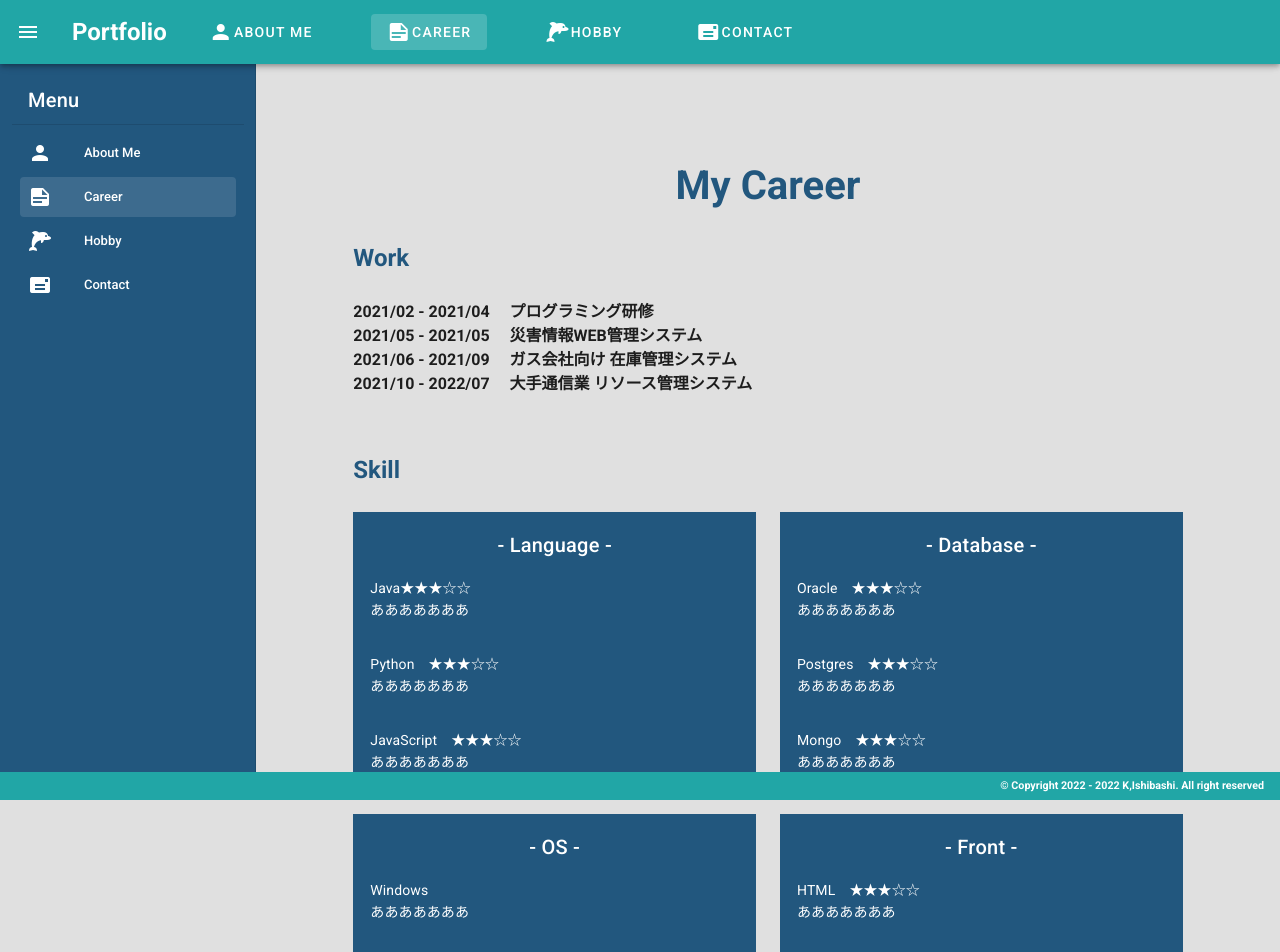
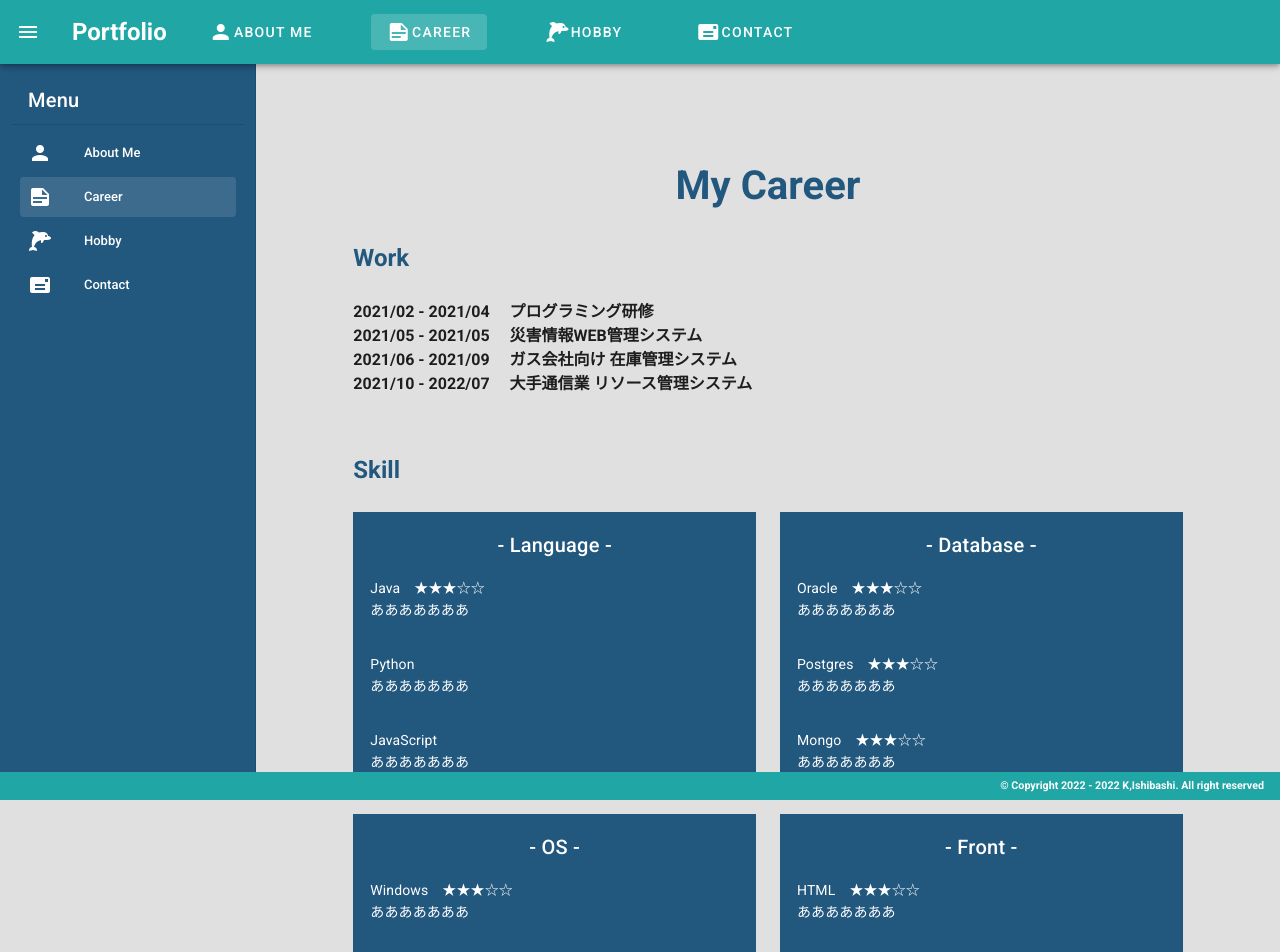
Before and after one commit to Ko-Ishibashi/portfolio, a Vue app: page /career in a window 1280 px wide. Shown: the top 952 px of the page. Built offline with nearby package versions, Linux system fonts and the light colour scheme.

Commit message:
github pages用に修正

```diff
--- a/src/views/Career.vue
+++ b/src/views/Career.vue
@@ -23,9 +23,9 @@
       <v-col cols="10" md="5" lg="5" xl="5">
         <v-card color="#22577E" outlined tile>
           <v-card-title class="white--text , justify-center">- Language -</v-card-title>
-              <v-card-text class="white--text">Java★★★☆☆<br>あああああああ</v-card-text>
-              <v-card-text class="white--text">Python&emsp;★★★☆☆<br>あああああああ</v-card-text>
-              <v-card-text class="white--text">JavaScript&emsp;★★★☆☆<br>あああああああ</v-card-text>
+              <v-card-text class="white--text">Java&emsp;★★★☆☆<br>あああああああ</v-card-text>
+              <v-card-text class="white--text">Python<br>あああああああ</v-card-text>
+              <v-card-text class="white--text">JavaScript<br>あああああああ</v-card-text>
         </v-card>
       </v-col>
       <v-col cols="10" md="5" lg="5" xl="5">
@@ -44,7 +44,7 @@
       <v-col cols="10" md="5" lg="5" xl="5">
         <v-card color="#22577E" class="fill-height" outlined tile>
           <v-card-title class="white--text , justify-center">- OS -</v-card-title>
-            <v-card-text class="white--text">Windows<br>あああああああ</v-card-text>
+            <v-card-text class="white--text">Windows&emsp;★★★☆☆<br>あああああああ</v-card-text>
             <v-card-text class="white--text">Linux&emsp;★★★☆☆<br>あああああああ</v-card-text>
         </v-card>
       </v-col>
--- a/vue.config.js
+++ b/vue.config.js
@@ -1,4 +1,6 @@
 module.exports = {
+  publicPath: "./",
+  assetsDir: "",
   transpileDependencies: [
     'vuetify'
   ],
```
Also changed, not shown: 22 other files (tests, documents, lock files or other folders).
